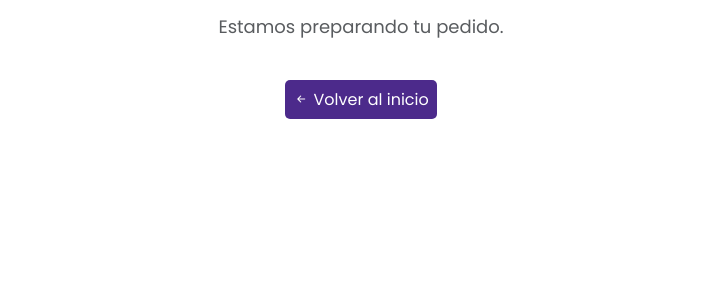
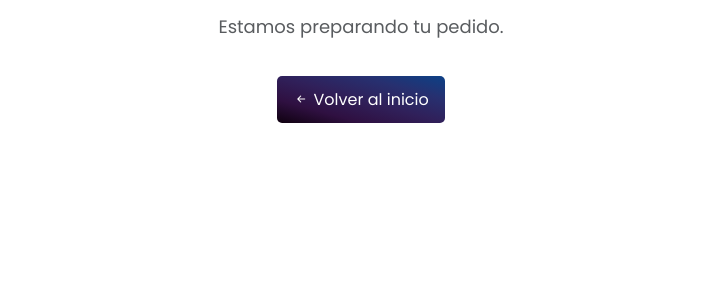
Before and after one commit to YCastEmm/proyecto_app_web, a plain HTML site: page checkout.html in a window 1280 px wide. Shown: the part 347-633 px from the top of the page, 0-704 px from the left. Drawn offline with nearby package versions, Linux system fonts and the light colour scheme; no server answers; grey boxes are pictures that could not be loaded.

Commit message:
Unifique los stilos del bonto "ver mas" de la card con el boton "volver al inicio" para un formato ma homogeneo

```diff
--- a/css/styles.css
+++ b/css/styles.css
@@ -229,22 +229,21 @@ main {
 }
 
 
-
 .back-index{
-    background-color: #4c2a8b;
+    background-image: linear-gradient(to right top, #0f010f, #2f1041, #30205a, #273070, #0c4186);
     color: white;
     text-decoration: none;
     height: 50px;
     padding-bottom: 3px;
     transition: background 0.2s;
-    padding: 8px;
+    padding: 0.75rem 1rem;
     border-radius: 5px;
 }
 
 
 .back-index:hover {
-    background-color: #744cbe;
-    color: white;
+    background-image: linear-gradient(to right top, #290429, #461a5f, #402c72, #48348f, #134f9e);
+    padding: 0.75rem 1rem;
 }
 
 .order-title{
```
